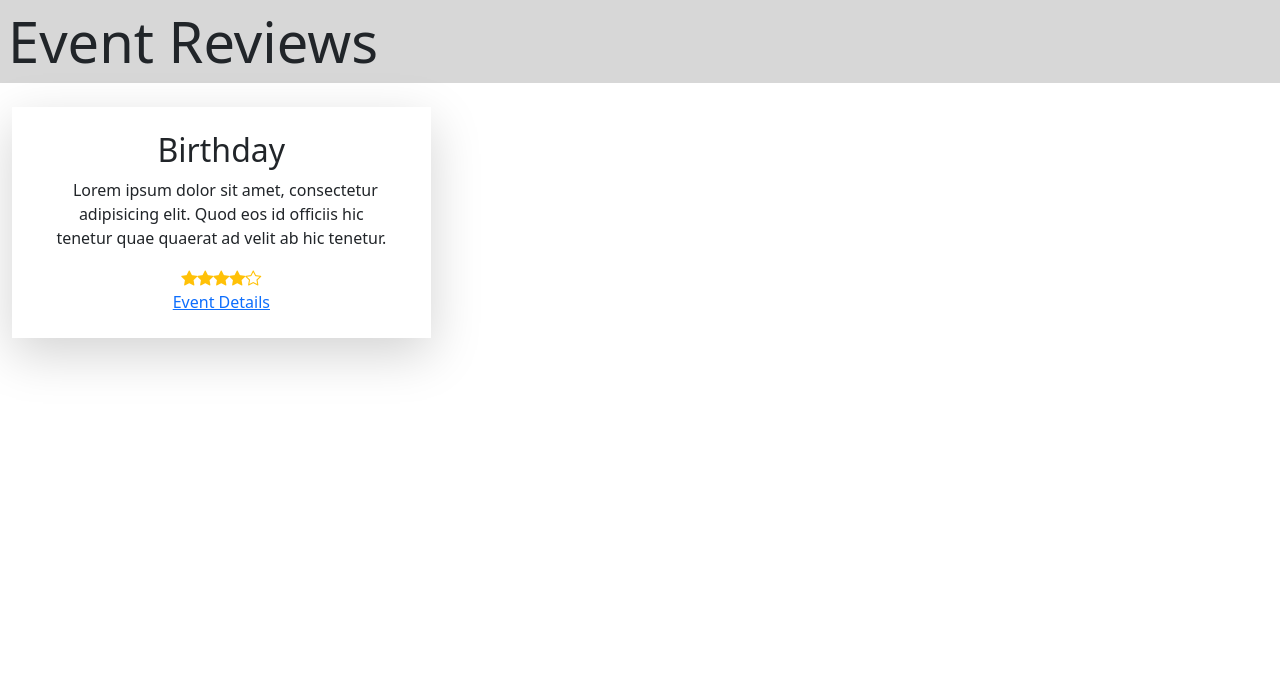
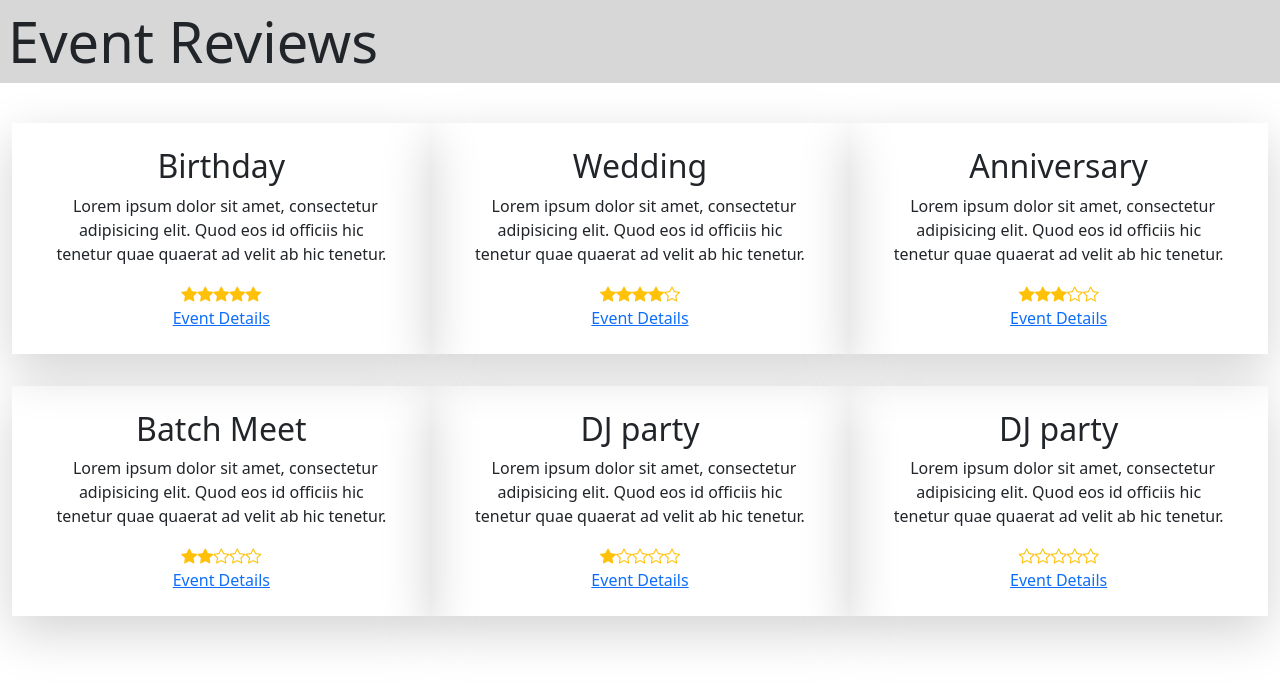
Before and after one commit to FarzanFrost/Flash, a React (Create React App) app in the folder flash-front-end/: page /EventReviews in a window 1280 px wide. Shown: the top 686 px of the page. Built offline with nearby package versions, Linux system fonts and the light colour scheme.

Commit message:
completed to display dynamically the reviews and ratings

```diff
--- a/flash-front-end/src/ContextFiles/EventReviewsCustomerContext.js
+++ b/flash-front-end/src/ContextFiles/EventReviewsCustomerContext.js
@@ -4,9 +4,53 @@ export const EventReviewsCustomerContext = createContext( undefined )
 
 const EventReviewsCustomerContextProvider = ( props ) => {
 
+    const reviews = [
+
+        {
+
+            eventType : "Birthday", reviewContent : "Lorem ipsum dolor sit amet, consectetur adipisicing elit. Quod eos id officiis hic tenetur quae quaerat ad velit ab hic tenetur.",
+            rating : 5 , eventId : 1
+
+        },
+
+        {
+
+            eventType : "Wedding", reviewContent : "Lorem ipsum dolor sit amet, consectetur adipisicing elit. Quod eos id officiis hic tenetur quae quaerat ad velit ab hic tenetur.",
+            rating : 4 , eventId : 1
+
+        },
+
+        {
+
+            eventType : "Anniversary", reviewContent : "Lorem ipsum dolor sit amet, consectetur adipisicing elit. Quod eos id officiis hic tenetur quae quaerat ad velit ab hic tenetur.",
+            rating : 3 , eventId : 1
+
+        },
+
+        {
+
+            eventType : "Batch Meet", reviewContent : "Lorem ipsum dolor sit amet, consectetur adipisicing elit. Quod eos id officiis hic tenetur quae quaerat ad velit ab hic tenetur.",
+            rating : 2 , eventId : 1
+
+        },
+        {
+
+            eventType : "DJ party", reviewContent : "Lorem ipsum dolor sit amet, consectetur adipisicing elit. Quod eos id officiis hic tenetur quae quaerat ad velit ab hic tenetur.",
+            rating : 1 , eventId : 1
+
+        },
+        {
+
+            eventType : "DJ party", reviewContent : "Lorem ipsum dolor sit amet, consectetur adipisicing elit. Quod eos id officiis hic tenetur quae quaerat ad velit ab hic tenetur.",
+            rating : 0 , eventId : 1
+
+        }
+
+    ]
+
     return(
 
-        <EventReviewsCustomerContext.Provider value={ {} }>
+        <EventReviewsCustomerContext.Provider value={ { reviews } }>
 
             { props.children }
 
--- a/flash-front-end/src/EventReviewsCustomer.js
+++ b/flash-front-end/src/EventReviewsCustomer.js
@@ -1,7 +1,14 @@
-import React from 'react'
+import React, {useContext} from 'react'
 import {Link} from "react-router-dom";
+import {EventReviewsCustomerContext} from "./ContextFiles/EventReviewsCustomerContext";
 
 const EventReviewsCustomer = () => {
+
+    const { reviews } = useContext( EventReviewsCustomerContext )
+
+    const star = "bi bi-star text-warning"
+
+    const fillStar = "bi bi-star-fill text-warning"
 
     return(
 
@@ -18,29 +25,36 @@ const EventReviewsCustomer = () => {
                 <section>
 
                     <div className="row text-center">
-                        <div className="col-md-4 mb-5 mb-md-0 shadow-lg p-4">
 
-                            <h2 className="h2"> Birthday </h2>
+                        { reviews.length === 0 && <div> No Event Reviews Available </div> }
+                        { reviews.length > 0 &&
+
+                            reviews.map( ( review ) => (
+
+                                <div className="col-md-4 my-3 shadow-lg p-4">
+
+                                    <h2 className="h2"> { review.eventType } </h2>
                                     <p className="px-xl-3">
                                         <i className="fas fa-quote-left pe-2"></i>Lorem ipsum dolor sit amet, consectetur
                                         adipisicing elit. Quod eos id officiis hic tenetur quae quaerat ad velit ab hic
                                         tenetur.
                                     </p>
                                     <ul className="list-unstyled d-flex justify-content-center mb-0">
+
                                         <li>
-                                    <i className="bi bi-star-fill text-warning"></i>
+                                            <i className={ ( 0 < review.rating ) ? fillStar:star }></i>
                                         </li>
                                         <li>
-                                    <i className="bi bi-star-fill text-warning"></i>
+                                            <i className={ ( 1 < review.rating ) ? fillStar:star }></i>
                                         </li>
                                         <li>
-                                    <i className="bi bi-star-fill text-warning"></i>
+                                            <i className={ ( 2 < review.rating ) ? fillStar:star }></i>
                                         </li>
                                         <li>
-                                    <i className="bi bi-star-fill text-warning"></i>
+                                            <i className={ ( 3 < review.rating ) ? fillStar:star }></i>
                                         </li>
                                         <li>
-                                    <i className="bi bi-star text-warning"></i>
+                                            <i className={ ( 4 < review.rating ) ? fillStar:star }></i>
                                         </li>
                                     </ul>
 
@@ -51,6 +65,11 @@ const EventReviewsCustomer = () => {
                                     </div>
 
                                 </div>
+
+                            ) )
+
+                        }
+
                     </div>
                 </section>
 
```
Lines whose indentation alone changed are shown as unchanged.
